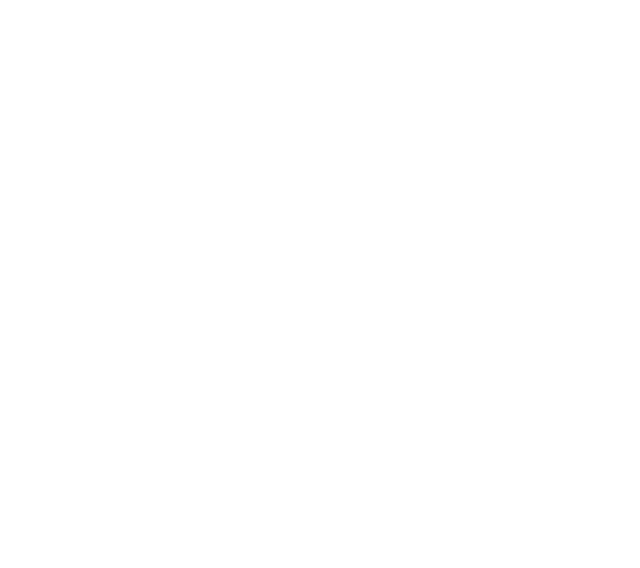
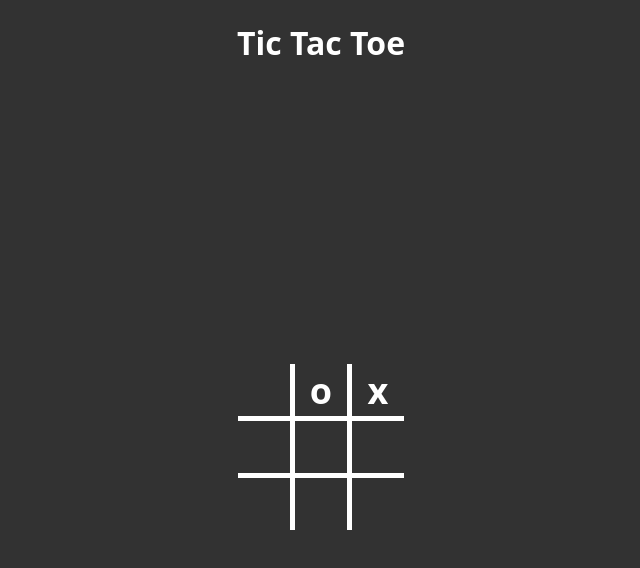
Before and after one commit to bsign88/Tic-Tac-Toe, a plain HTML site: page index.html in a window 1280 px wide. Shown: the whole page, without its empty margins (319-959 px from the left). Drawn offline with Linux system fonts and the light colour scheme.

Commit message:
add JS and CSS

```diff
--- a/index.html
+++ b/index.html
@@ -1,15 +1,17 @@
 <!DOCTYPE html>
 <html lang="en">
-<head>
-    <meta charset="UTF-8">
-    <meta name="viewport" content="width=device-width, initial-scale=1.0">
+  <head>
+    <meta charset="UTF-8" />
+    <meta name="viewport" content="width=device-width, initial-scale=1.0" />
     <title>Tic Tac Toe ChatGPT</title>
-    <link rel="stylesheet" href="style.css">
-</head>
+    <link rel="stylesheet" href="style.css" />
+  </head>
 
-<body>
+  <body onload="init()">
+    <h1>Tic Tac Toe</h1>
+
+    <div id="content"></div>
 
     <script src="script.js"></script>
-</body>
-
+  </body>
 </html>
--- a/script.js
+++ b/script.js
@@ -0,0 +1,37 @@
+let fields = [
+    null,
+    'circle',
+    'cross',
+    null,
+    null,
+    null,
+    null,
+    null,
+    null,
+];
+
+function init() {
+render();
+}
+
+function render() {
+    let contentDiv = document.getElementById('content');
+    let tableHtml = '<table>';
+    for (let i = 0; i < 3; i++) {
+      tableHtml += '<tr>';
+      for (let j = 0; j < 3; j++) {
+        const index = i * 3 + j;
+        let symbol = '';
+        if (fields[index] === 'circle') {
+            symbol = 'o';
+        } else if (fields[index] === 'cross') {
+            symbol = 'x';
+        }
+        tableHtml += `<td>${symbol}</td>`;
+      }
+      tableHtml += '</tr>';
+    }
+    tableHtml += '</table>';
+
+    contentDiv.innerHTML = tableHtml;
+  }
--- a/style.css
+++ b/style.css
@@ -0,0 +1,45 @@
+body {
+  background-color: #323232;
+  font-family: "Open Sans", sans-serif;
+  margin: 0;
+  color: white;
+}
+
+h1 {
+    text-align: center;
+}
+
+#content {
+    margin-top: 300px;
+    display: flex;
+    justify-content: center;
+    align-items: center;
+}
+
+table {
+  border-collapse: collapse;
+}
+
+td {
+  width: 50px;
+  height: 50px;
+  text-align: center;
+  font-size: 36px;
+  font-weight: bold;
+}
+
+table td {
+  border: 5px solid white;
+}
+table tr:first-child td {
+  border-top: 0;
+}
+table tr td:first-child {
+  border-left: 0;
+}
+table tr:last-child td {
+  border-bottom: 0;
+}
+table tr td:last-child {
+  border-right: 0;
+}
```
